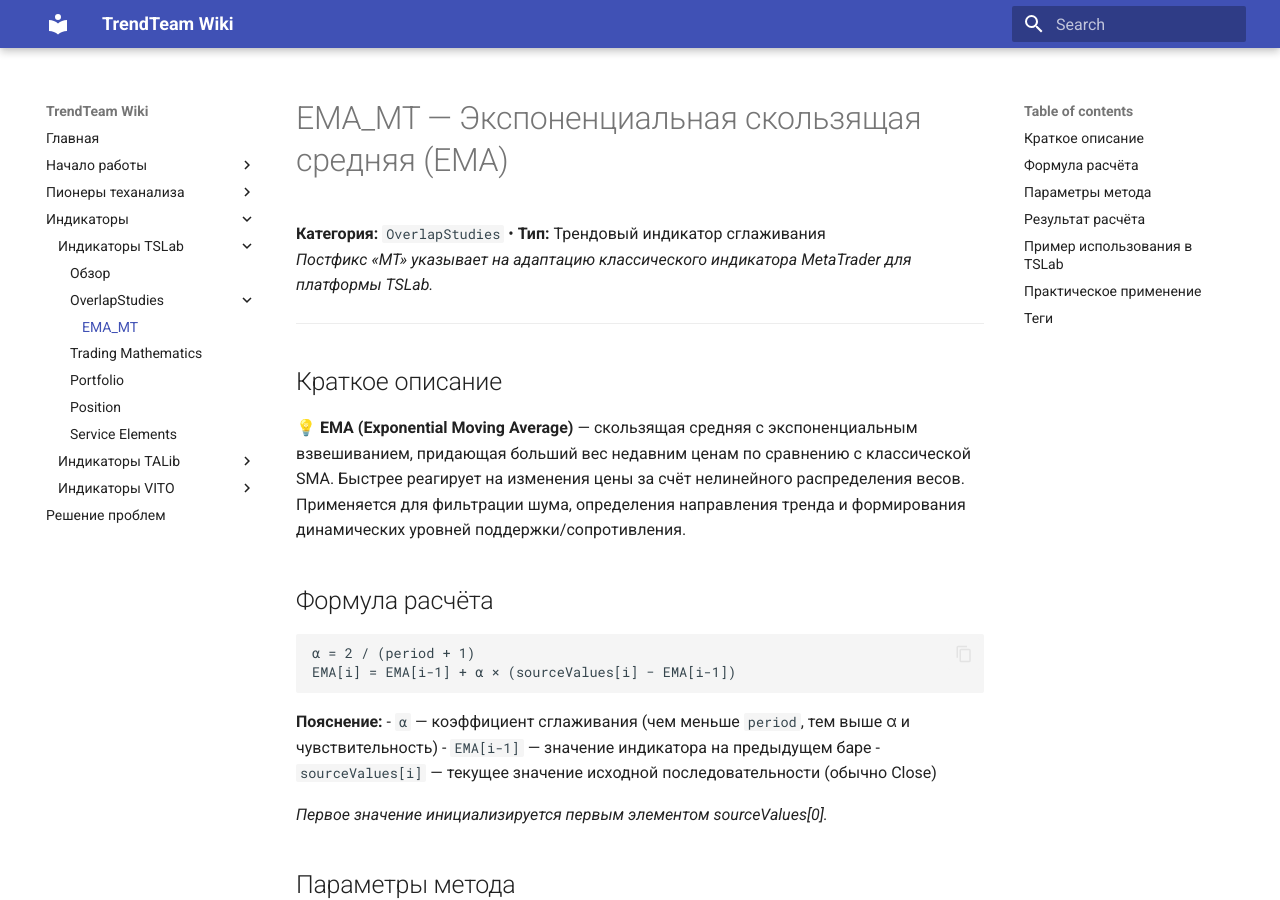
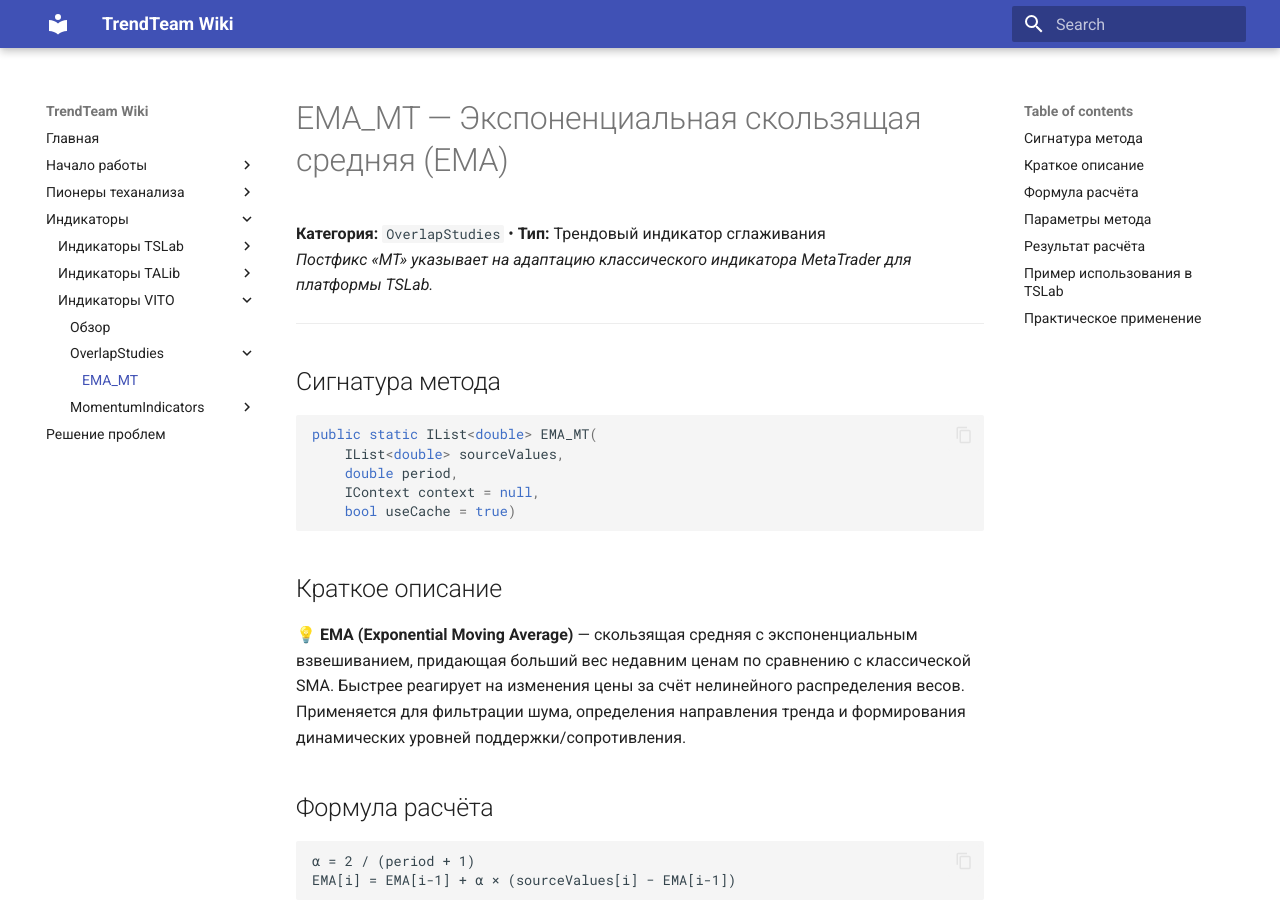
Before and after one commit to TradingLaboratory/wiki, an MkDocs documentation site: the page built from docs/Vito/OverlapStudies/EMA_MT-Vito.md, in a window 1280 px wide and 900 px high. Built offline with MkDocs 1.6.1 and Material for MkDocs 9.7.7, drawn with Linux system fonts in a browser that asks for light colours; some of the changed text lies outside the part shown.

Commit message:
Добавил группы в VitoIndicators

````diff
--- a/docs/TSLab/OverlapStudies/EMA_MT-TSLab.md
+++ b/docs/Vito/OverlapStudies/EMA_MT-Vito.md
@@ -4,6 +4,15 @@
 *Постфикс «MT» указывает на адаптацию классического индикатора MetaTrader для платформы TSLab.*
 
 ---
+
+## Сигнатура метода
+```csharp
+public static IList<double> EMA_MT(
+    IList<double> sourceValues,
+    double period,
+    IContext context = null,
+    bool useCache = true)
+```
 
 ## Краткое описание
 💡 **EMA (Exponential Moving Average)** — скользящая средняя с экспоненциальным взвешиванием, придающая больший вес недавним ценам по сравнению с классической SMA. Быстрее реагирует на изменения цены за счёт нелинейного распределения весов. Применяется для фильтрации шума, определения направления тренда и формирования динамических уровней поддержки/сопротивления.
@@ -65,6 +74,3 @@ if (Close.LastValue > emaFast.LastValue && emaFast.LastValue > emaSlow.LastValue
 ⚠️ **Ограничения**
 - Генерирует ложные сигналы во флэте (боковике)
 - Требует подбора периода под таймфрейм и волатильность актива
-
-## Теги
-#индикатор/перекрытие #тренд #сглаживание #VITO #Ema #MetaTrader #TSLab
--- a/mkdocs.yml
+++ b/mkdocs.yml
@@ -67,8 +67,6 @@ nav:
     # Подраздел "Индикаторы TSLab"
     - Индикаторы TSLab:
       - Обзор: TSLab/TSLab-Indicators.md
-      - OverlapStudies:
-        - EMA_MT: TSLab/OverlapStudies/EMA_MT-TSLab.md
       - Trading Mathematics: TSLab/TSLab-TradingMathematics.md
       - Portfolio: TSLab/TSLab-Portfolio.md
       - Position: TSLab/TSLab-Position.md
@@ -120,6 +118,10 @@ nav:
     # Подраздел "Индикаторы VITO"
     - Индикаторы VITO:
       - Обзор: Vito/Vito-Indicators.md
+      - OverlapStudies:
+        - EMA_MT: Vito/OverlapStudies/EMA_MT-Vito.md
+      - MomentumIndicators:
+        - CalcLinearRegSlopeMS: Vito/MomentumIndicators/CalcLinearRegSlopeMS-Vito.md
 
   # Страница "Решение проблем"
   - Решение проблем: troubleshooting.md
````
Also changed, not shown: docs/Vito/MomentumIndicators/CalcLinearRegSlopeMS-Vito.md (added, +68 -0 lines).
